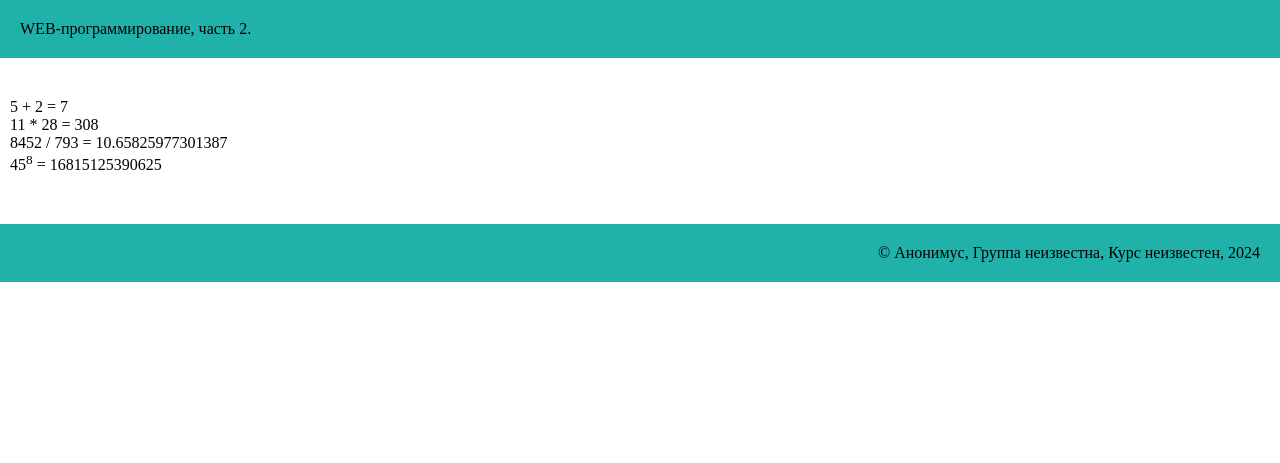
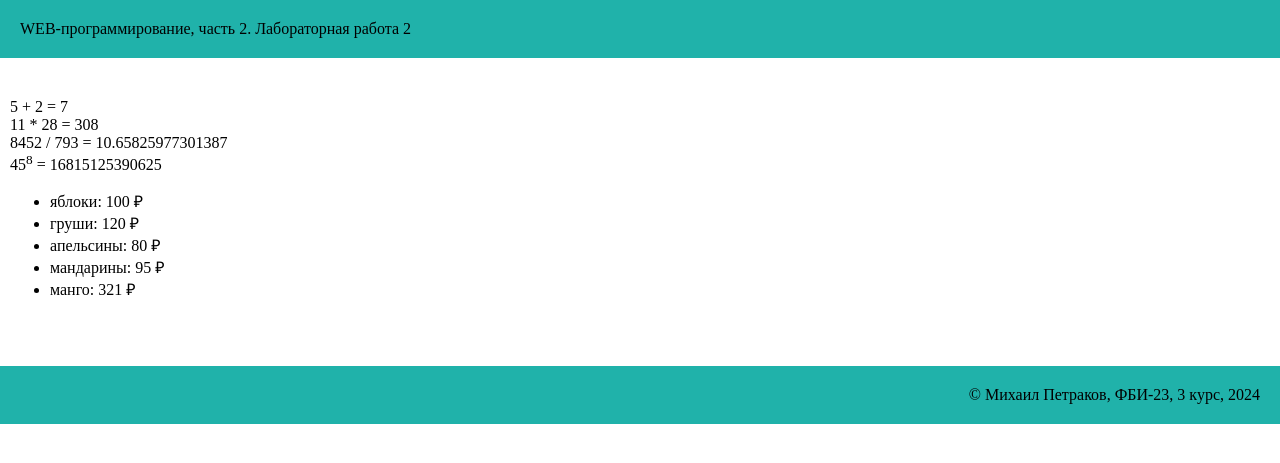
Before and after one commit to mikhailpetrakov/web-prog-labs-2, a Flask app: page /lab2/example in a window 1280 px wide. Shown: the top 463 px of the page. Run offline with Flask 3, Linux system fonts and the light colour scheme.

Commit message:
Цикл в шаблоне

```diff
--- a/app.py
+++ b/app.py
@@ -180,4 +180,13 @@ def example():
     number = '2'
     group =  'ФБИ-23'
     course = '3 курс'
-    return render_template('example.html')
+    fruits = [
+        {'name': 'яблоки', 'price': 100},
+        {'name': 'груши', 'price': 120},
+        {'name': 'апельсины', 'price': 80},
+        {'name': 'мандарины', 'price': 95},
+        {'name': 'манго', 'price': 321},
+    ]
+    return render_template('example.html',
+                            name=name, number=number,
+                            group=group, course=course, fruits=fruits)
--- a/templates/example.html
+++ b/templates/example.html
@@ -20,6 +20,11 @@
         11 * 28 = {{ 11 * 28 }}<br>
         8452 / 793 = {{ 8452 / 793 }}<br>
         45<sup>8</sup> = {{ 45 ** 8 }}<br>
+        <ul>
+            {% for f in fruits %}
+            <li>{{ f.name }}: {{ f.price }} &#8381;</li>
+            {% endfor %}
+        </ul>
     </main>
 
     <footer>
```
